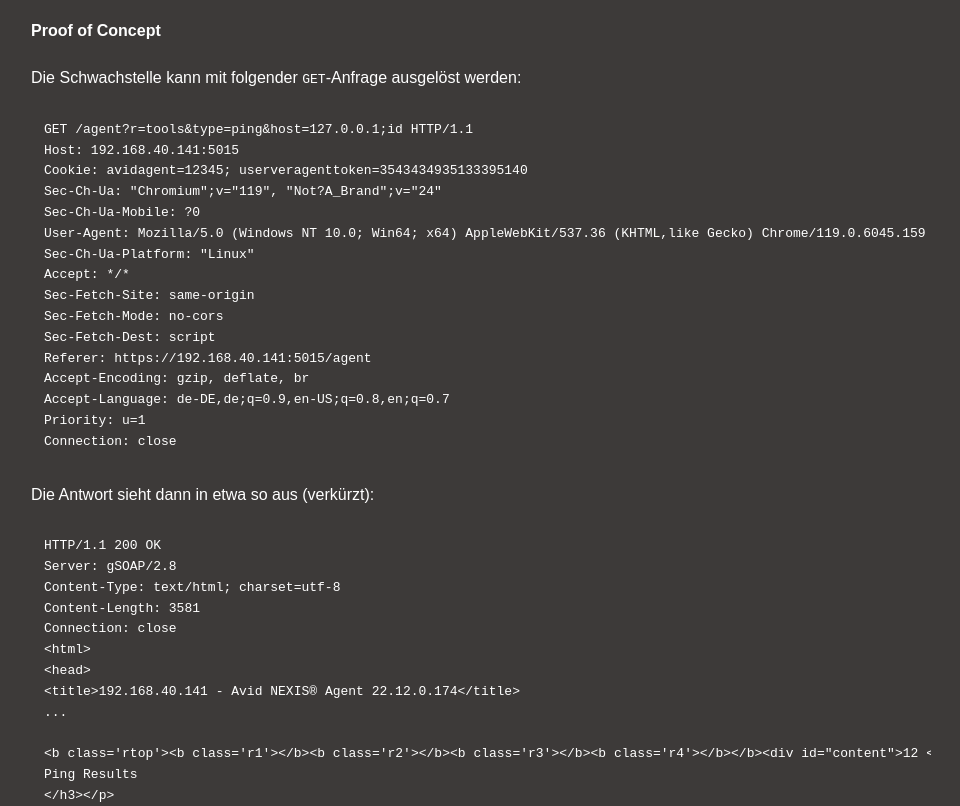
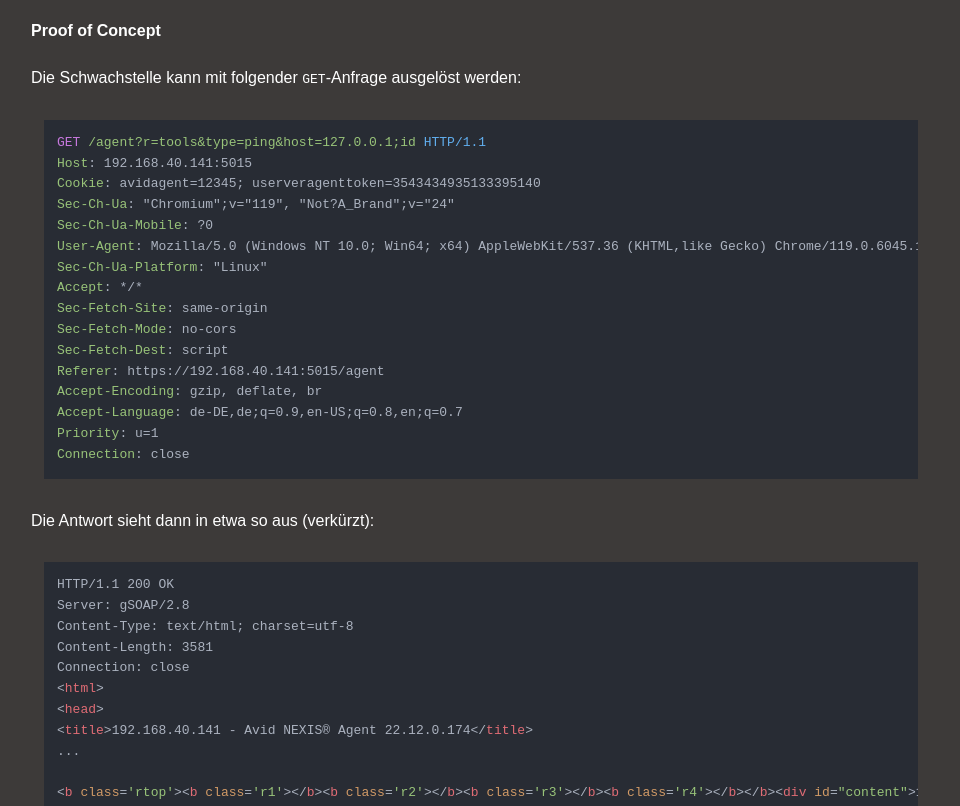
Before and after one commit to raeph123/raeph123.github.io, a plain HTML site: page BlogPosts/Avid_Nexis/Advisory_Avid_Nexis_Agent_Mehrere_Schwachstellen_de.html in a window 1280 px wide. Shown: the part 2164-2970 px from the top of the page, without its empty margins (159-1119 px from the left). Drawn offline with nearby package versions, Linux system fonts and the light colour scheme; a small style sheet from the web is missing.

Commit message:
fixing atom-one-dark typo

```diff
--- a/BlogPosts/Avid_Nexis/Advisory_Avid_Nexis_Agent_Mehrere_Schwachstellen_de.html
+++ b/BlogPosts/Avid_Nexis/Advisory_Avid_Nexis_Agent_Mehrere_Schwachstellen_de.html
@@ -49,7 +49,7 @@
         list-style: outside none none !important;
     }
   </style>
-  <link rel="stylesheet" href="https://cdnjs.cloudflare.com/ajax/libs/highlight.js/11.9.0/styles/atome-one-dark.min.css">
+  <link rel="stylesheet" href="https://cdnjs.cloudflare.com/ajax/libs/highlight.js/11.9.0/styles/atom-one-dark.min.css">
   <script src="https://cdnjs.cloudflare.com/ajax/libs/highlight.js/11.9.0/highlight.min.js"></script>
   <script src="https://cdnjs.cloudflare.com/ajax/libs/highlight.js/11.9.0/languages/http.min.js"></script>
   <script>
```
